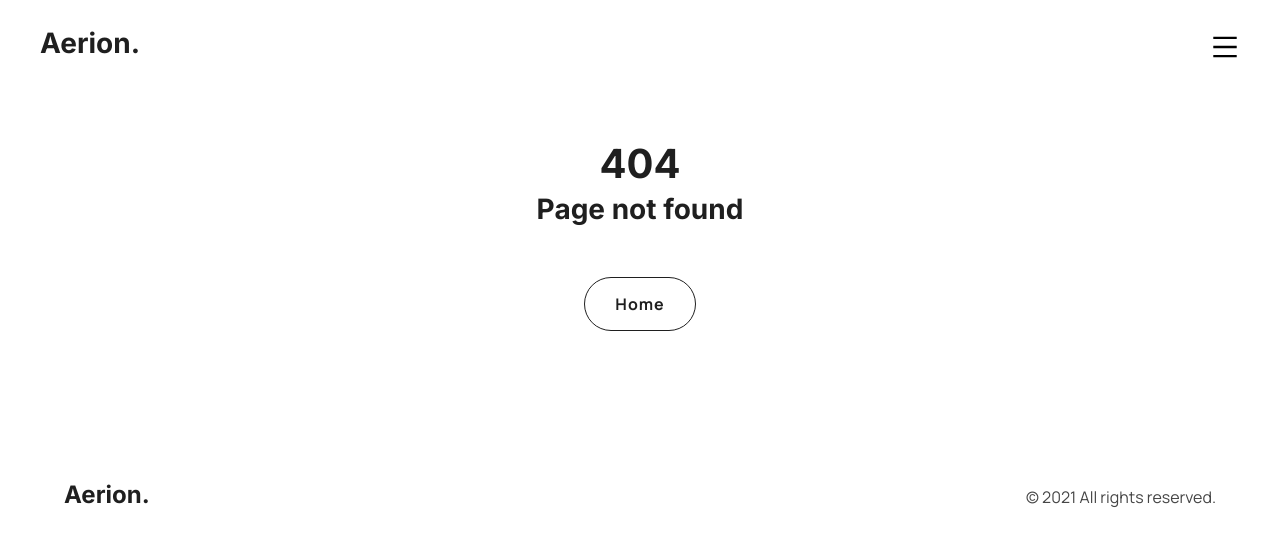
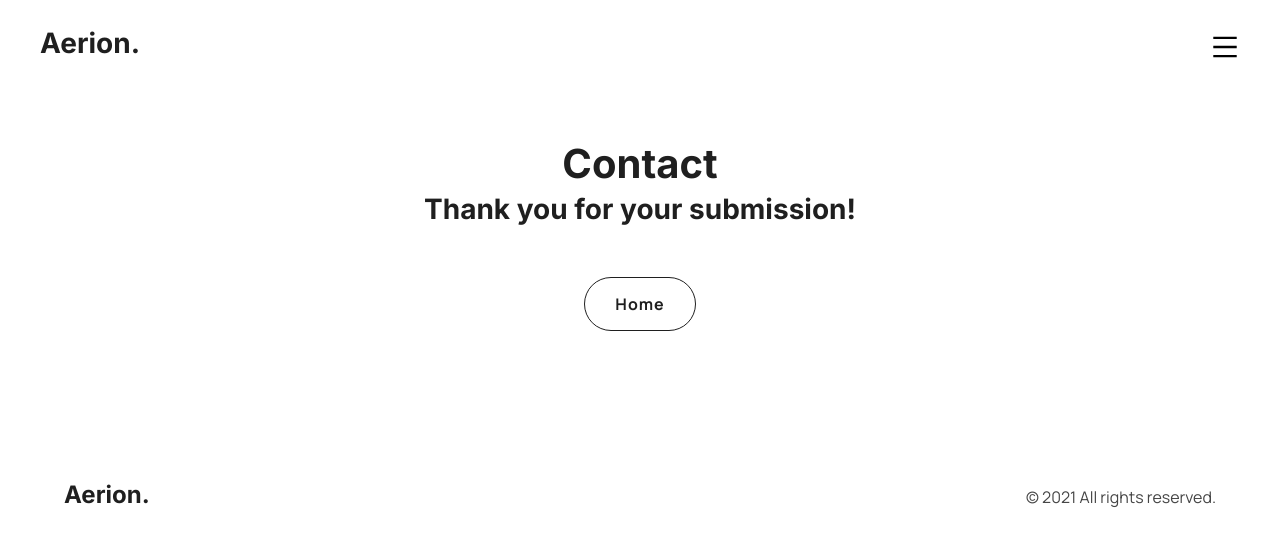
Before and after one commit to leanug/aerion, a Gatsby site: page /thank-you in a window 1280 px wide. Before the commit this address had no page. Built offline with nearby package versions, Linux system fonts and the light colour scheme; Gatsby itself is replaced by a stand-in of ours.

Commit message:
Netlify form success page added

```diff
--- /dev/null
+++ b/src/pages/thank-you.js
@@ -0,0 +1,36 @@
+import React from 'react'
+import {Link} from 'gatsby'
+import Layout from '../components/Layout'
+import styled from 'styled-components'
+import SEO from "../components/SEO"
+import {setContainer} from '../constants/styles'
+
+const ThankYouPage = () => {
+    return (
+        <Layout>
+            <SEO
+            description="Success! Thank you for your submission!"
+            title="Success! Thank you"
+            />
+            <Wrapper>
+                <h1>Contact</h1>
+                <h3>Thank you for your submission!</h3>
+                <div>
+                    <Link to="/" className="btn">Home</Link>
+                </div>
+            </Wrapper>
+        </Layout>
+    )
+}
+
+const Wrapper = styled.section`
+    margin: 14rem 0;
+    text-align: center;
+    ${setContainer.container};
+
+    div {
+        margin-top:3rem;
+    }
+`
+
+export default ThankYouPage
```
Also changed, not shown: src/components/Contact.js (+6 -1 lines).
